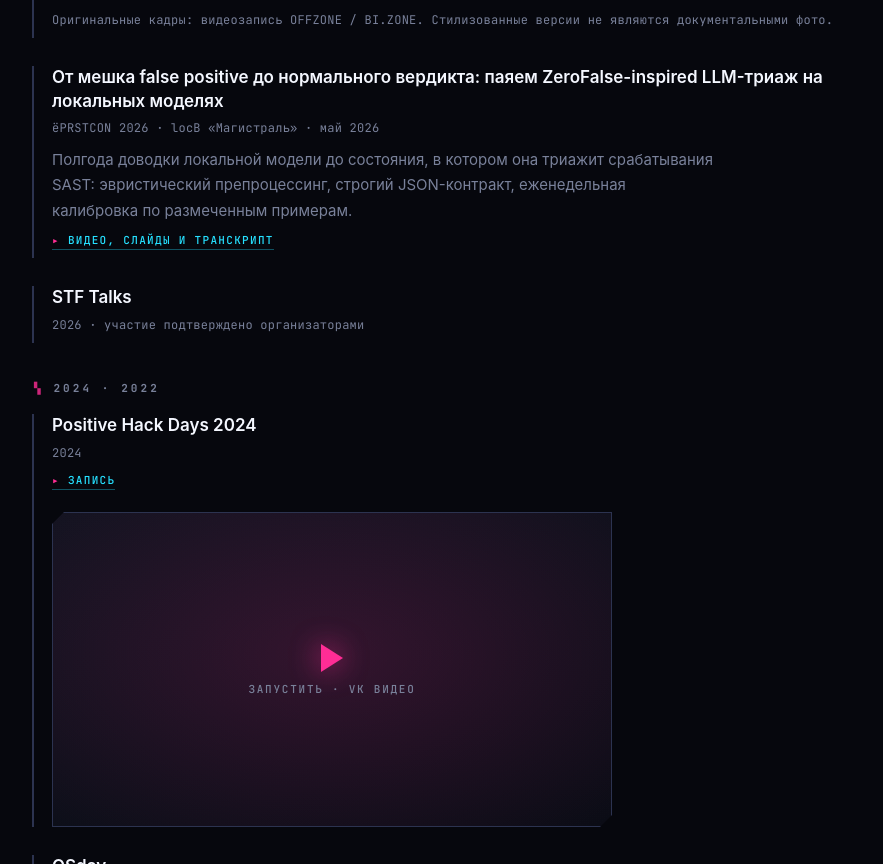
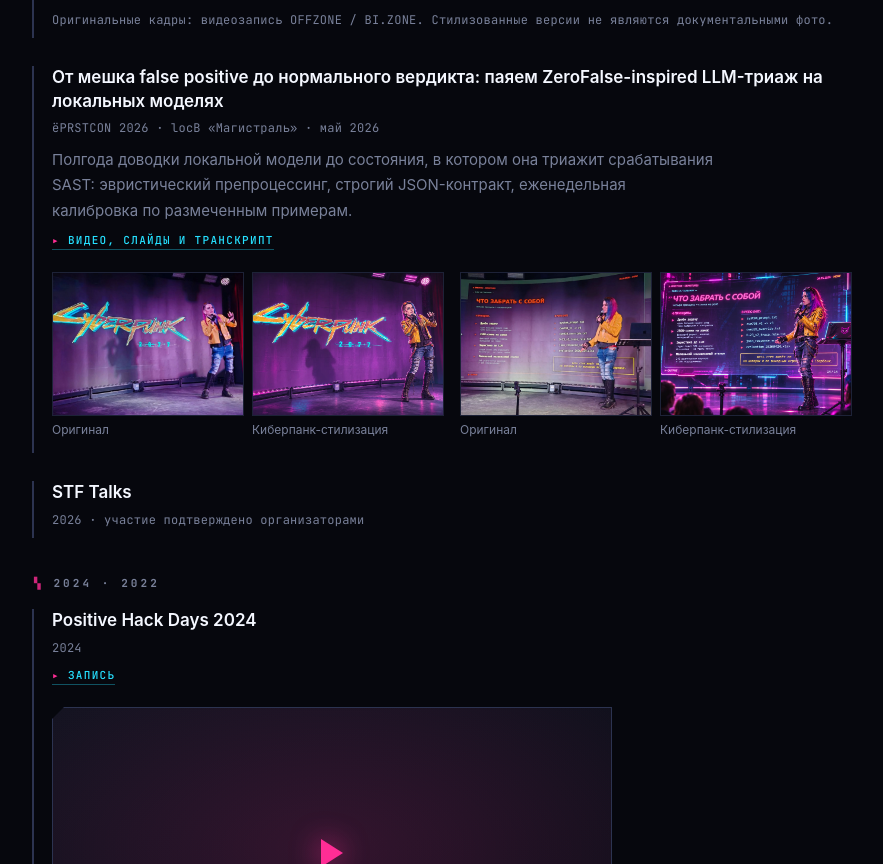
Before and after one commit to Eljees/eljees.github.io, a plain HTML site: page index.html in a window 1280 px wide. Shown: the part 3846-4710 px from the top of the page, without its empty margins (198-1081 px from the left). Drawn offline with Linux system fonts and the light colour scheme.

Commit message:
Add paired YoPrstCon 2026 talk photos to portfolio

```diff
--- a/index.html
+++ b/index.html
@@ -355,11 +355,21 @@ footer .prompt{color:var(--lime)}
   <p class="meta" data-ru="Оригинальные кадры: видеозапись OFFZONE / BI.ZONE. Стилизованные версии не являются документальными фото." data-en="Original stills: OFFZONE / BI.ZONE recording. Stylized versions are not documentary photos.">Оригинальные кадры: видеозапись OFFZONE / BI.ZONE. Стилизованные версии не являются документальными фото.</p>
 </div>
 
-<div class="item">
+<div class="item" id="yoprstcon-2026">
   <h3 data-ru="От мешка false positive до нормального вердикта: паяем ZeroFalse-inspired LLM-триаж на локальных моделях" data-en="From a sack of false positives to a real verdict: soldering ZeroFalse-inspired LLM triage on local models">От мешка false positive до нормального вердикта: паяем ZeroFalse-inspired LLM-триаж на локальных моделях</h3>
   <p class="meta">ёPRSTCON 2026 · locB «Магистраль» · <span data-ru="май 2026" data-en="May 2026">май 2026</span></p>
   <p class="desc" data-ru="Полгода доводки локальной модели до состояния, в котором она триажит срабатывания SAST: эвристический препроцессинг, строгий JSON-контракт, еженедельная калибровка по размеченным примерам." data-en="Six months of tuning a local model until it could triage SAST findings: heuristic preprocessing, a strict JSON contract, weekly calibration against labeled examples.">Полгода доводки локальной модели до состояния, в котором она триажит срабатывания SAST: эвристический препроцессинг, строгий JSON-контракт, еженедельная калибровка по размеченным примерам.</p>
   <p class="filelinks"><a href="https://www.yoprstcon.ru/articles_manual_locB_html/11-zerofalse-llm-triage.html" data-ru="Видео, слайды и транскрипт" data-en="Video, slides and transcript">Видео, слайды и транскрипт</a></p>
+  <div class="offzone-gallery">
+    <div class="offzone-pair">
+      <figure><a href="assets/photos/yoprstcon-2026/01-stage-original.webp"><img src="assets/photos/yoprstcon-2026/01-stage-original.webp" width="1280" height="960" loading="lazy" decoding="async" alt="На сцене · Оригинал / Onstage · Original photo"></a><figcaption data-ru="Оригинал" data-en="Original photo">Оригинал</figcaption></figure>
+      <figure><a href="assets/photos/yoprstcon-2026/01-stage-cyberpunk.webp"><img src="assets/photos/yoprstcon-2026/01-stage-cyberpunk.webp" width="1448" height="1086" loading="lazy" decoding="async" alt="На сцене · Киберпанк-стилизация / Onstage · Cyberpunk reinterpretation"></a><figcaption data-ru="Киберпанк-стилизация" data-en="Cyberpunk reinterpretation">Киберпанк-стилизация</figcaption></figure>
+    </div>
+    <div class="offzone-pair">
+      <figure><a href="assets/photos/yoprstcon-2026/02-takeaway-original.webp"><img src="assets/photos/yoprstcon-2026/02-takeaway-original.webp" width="1280" height="960" loading="lazy" decoding="async" alt="Финальный слайд · Оригинал / Takeaways slide · Original photo"></a><figcaption data-ru="Оригинал" data-en="Original photo">Оригинал</figcaption></figure>
+      <figure><a href="assets/photos/yoprstcon-2026/02-takeaway-cyberpunk.webp"><img src="assets/photos/yoprstcon-2026/02-takeaway-cyberpunk.webp" width="1448" height="1086" loading="lazy" decoding="async" alt="Финальный слайд · Киберпанк-стилизация / Takeaways slide · Cyberpunk reinterpretation"></a><figcaption data-ru="Киберпанк-стилизация" data-en="Cyberpunk reinterpretation">Киберпанк-стилизация</figcaption></figure>
+    </div>
+  </div>
 </div>
 
 <div class="item">
```
Also changed, not shown: assets/photos/yoprstcon-2026/01-stage-cyberpunk.webp (added), assets/photos/yoprstcon-2026/01-stage-original.webp (added), assets/photos/yoprstcon-2026/02-takeaway-cyberpunk.webp (added), assets/photos/yoprstcon-2026/02-takeaway-original.webp (added).
